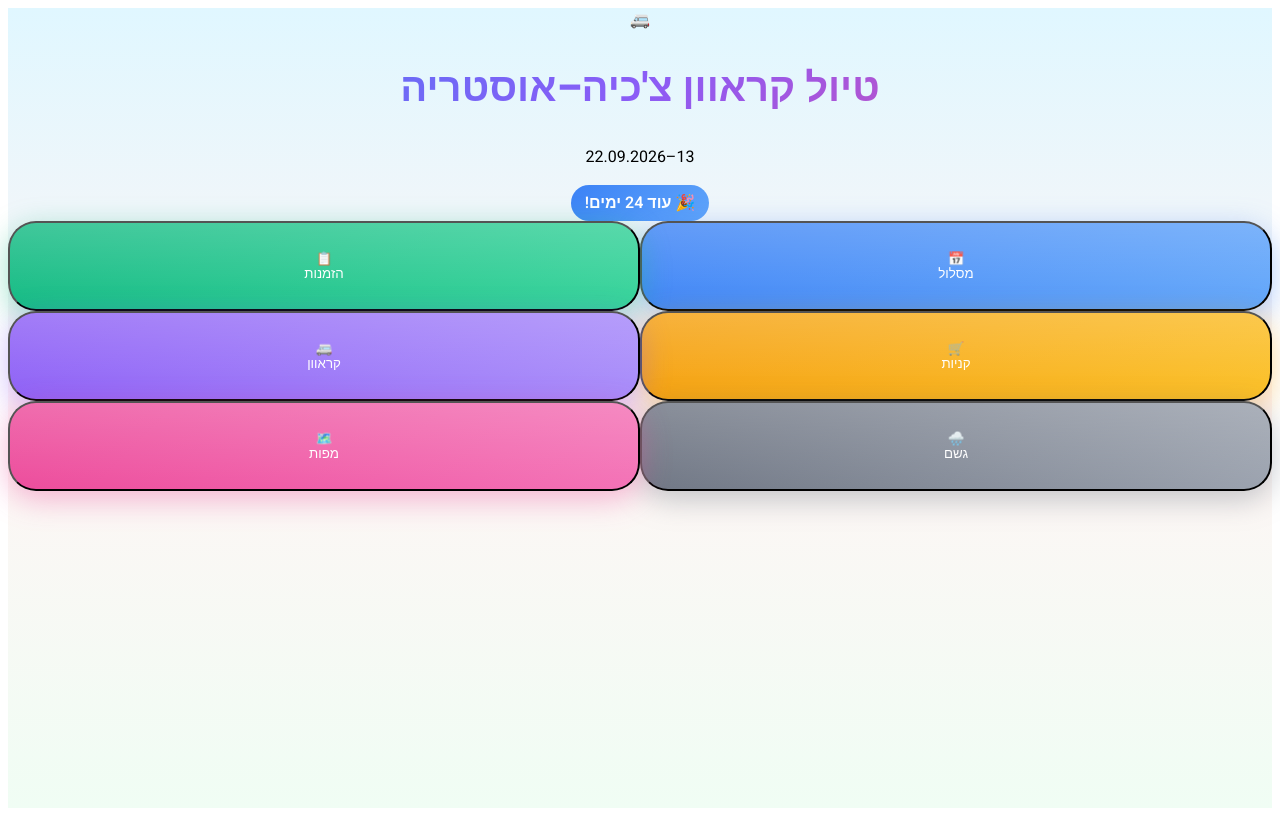
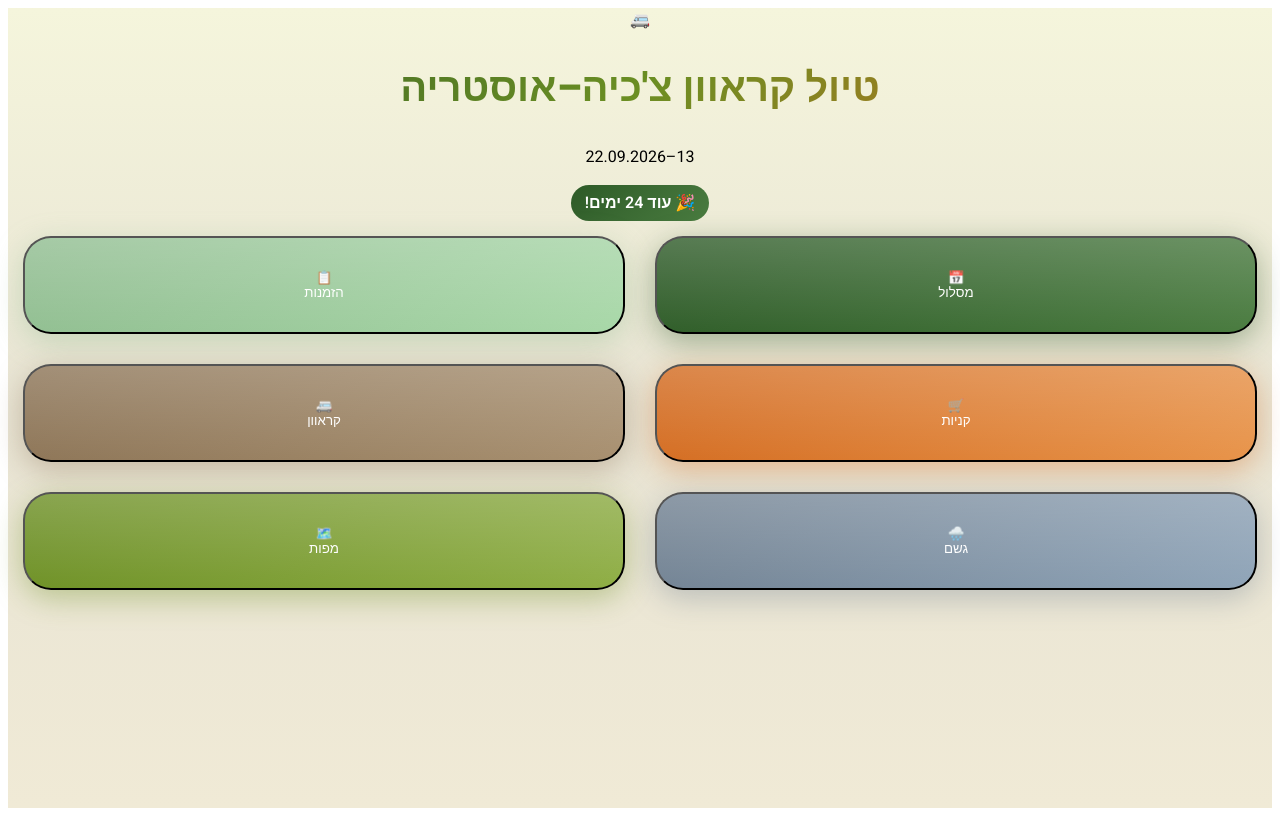
Before and after one commit to nikolayiliaev/caravan-trip, a React (Vite) app: page / in a window 1280 px wide. Built offline with nearby package versions, Linux system fonts and the light colour scheme.

Commit message:
Update design: nature colors, better spacing with 15px margins
Co-authored-by: Cursor <cursoragent@cursor.com>

```diff
--- a/src/App.tsx
+++ b/src/App.tsx
@@ -80,7 +80,7 @@ function HomeView({ onNavigate }: HomeViewProps) {
       </div>
 
       {/* Menu Grid */}
-      <div className="grid grid-cols-2 gap-5 mb-12">
+      <div className="grid grid-cols-2 mb-12">
         <button onClick={() => onNavigate('itinerary')} className="menu-card menu-card-blue">
           <div className="text-4xl mb-2">📅</div>
           <div className="font-bold text-lg">מסלול</div>
--- a/src/index.css
+++ b/src/index.css
@@ -22,9 +22,9 @@
   direction: rtl;
 }
 
-/* Colorful Background */
+/* Nature Background */
 .app-bg {
-  background: linear-gradient(180deg, #e0f7ff 0%, #fff5f5 50%, #f0fdf4 100%);
+  background: linear-gradient(180deg, #f5f5dc 0%, #e8e4d4 50%, #f0ead6 100%);
   min-height: 100vh;
 }
 
@@ -37,6 +37,7 @@
   overflow: hidden;
   word-wrap: break-word;
   overflow-wrap: break-word;
+  margin: 15px;
 }
 
 .card:hover {
@@ -47,7 +48,8 @@
 /* Colorful Menu Cards */
 .menu-card {
   border-radius: 28px;
-  padding: 28px 24px;
+  padding: 32px 24px;
+  margin: 15px;
   color: white;
   text-align: center;
   transition: all 0.3s ease;
@@ -71,33 +73,33 @@
 }
 
 .menu-card-blue {
-  background: linear-gradient(135deg, #3b82f6 0%, #60a5fa 100%);
-  box-shadow: 0 8px 30px rgba(59, 130, 246, 0.4);
+  background: linear-gradient(135deg, #2d5a27 0%, #4a7c40 100%);
+  box-shadow: 0 8px 30px rgba(45, 90, 39, 0.4);
 }
 
 .menu-card-green {
-  background: linear-gradient(135deg, #10b981 0%, #34d399 100%);
-  box-shadow: 0 8px 30px rgba(16, 185, 129, 0.4);
+  background: linear-gradient(135deg, #8fbc8f 0%, #a8d8a8 100%);
+  box-shadow: 0 8px 30px rgba(143, 188, 143, 0.4);
 }
 
 .menu-card-orange {
-  background: linear-gradient(135deg, #f59e0b 0%, #fbbf24 100%);
-  box-shadow: 0 8px 30px rgba(245, 158, 11, 0.4);
+  background: linear-gradient(135deg, #d2691e 0%, #e8944a 100%);
+  box-shadow: 0 8px 30px rgba(210, 105, 30, 0.4);
 }
 
 .menu-card-purple {
-  background: linear-gradient(135deg, #8b5cf6 0%, #a78bfa 100%);
-  box-shadow: 0 8px 30px rgba(139, 92, 246, 0.4);
+  background: linear-gradient(135deg, #8b7355 0%, #a89070 100%);
+  box-shadow: 0 8px 30px rgba(139, 115, 85, 0.4);
 }
 
 .menu-card-gray {
-  background: linear-gradient(135deg, #6b7280 0%, #9ca3af 100%);
-  box-shadow: 0 8px 30px rgba(107, 114, 128, 0.4);
+  background: linear-gradient(135deg, #708090 0%, #8fa4b8 100%);
+  box-shadow: 0 8px 30px rgba(112, 128, 144, 0.4);
 }
 
 .menu-card-pink {
-  background: linear-gradient(135deg, #ec4899 0%, #f472b6 100%);
-  box-shadow: 0 8px 30px rgba(236, 72, 153, 0.4);
+  background: linear-gradient(135deg, #6b8e23 0%, #8fae45 100%);
+  box-shadow: 0 8px 30px rgba(107, 142, 35, 0.4);
 }
 
 /* Day Card */
@@ -105,15 +107,16 @@
   background: white;
   border-radius: 20px;
   padding: 20px;
-  border-right: 5px solid #3b82f6;
+  margin: 15px;
+  border-right: 5px solid #2d5a27;
   box-shadow: 0 4px 15px rgba(0, 0, 0, 0.06);
   transition: all 0.3s ease;
 }
 
 .day-card:hover {
   transform: translateX(-4px);
-  box-shadow: 0 8px 30px rgba(59, 130, 246, 0.15);
-  border-right-color: #8b5cf6;
+  box-shadow: 0 8px 30px rgba(45, 90, 39, 0.15);
+  border-right-color: #6b8e23;
 }
 
 /* Badge */
@@ -130,7 +133,7 @@
 }
 
 .badge-blue {
-  background: linear-gradient(135deg, #3b82f6, #60a5fa);
+  background: linear-gradient(135deg, #2d5a27, #4a7c40);
   color: white;
   padding: 6px 14px;
   border-radius: 50px;
@@ -142,7 +145,7 @@
 }
 
 .badge-green {
-  background: linear-gradient(135deg, #10b981, #34d399);
+  background: linear-gradient(135deg, #6b8e23, #8fae45);
   color: white;
   padding: 6px 14px;
   border-radius: 50px;
@@ -154,7 +157,7 @@
 }
 
 .badge-red {
-  background: linear-gradient(135deg, #ef4444, #f87171);
+  background: linear-gradient(135deg, #b22222, #cd5c5c);
   color: white;
   padding: 6px 14px;
   border-radius: 50px;
@@ -166,7 +169,7 @@
 }
 
 .badge-orange {
-  background: linear-gradient(135deg, #f59e0b, #fbbf24);
+  background: linear-gradient(135deg, #d2691e, #e8944a);
   color: white;
   padding: 6px 14px;
   border-radius: 50px;
@@ -178,7 +181,7 @@
 }
 
 .badge-purple {
-  background: linear-gradient(135deg, #8b5cf6, #a78bfa);
+  background: linear-gradient(135deg, #8b7355, #a89070);
   color: white;
   padding: 6px 14px;
   border-radius: 50px;
@@ -215,20 +218,21 @@
 }
 
 .btn-primary {
-  background: linear-gradient(135deg, #3b82f6 0%, #8b5cf6 100%);
+  background: linear-gradient(135deg, #2d5a27 0%, #4a7c40 100%);
   color: white;
-  box-shadow: 0 4px 15px rgba(59, 130, 246, 0.4);
+  box-shadow: 0 4px 15px rgba(45, 90, 39, 0.4);
 }
 
 .btn-primary:hover {
   transform: translateY(-2px);
-  box-shadow: 0 8px 25px rgba(59, 130, 246, 0.5);
+  box-shadow: 0 8px 25px rgba(45, 90, 39, 0.5);
 }
 
 /* Info Box */
 .info-box {
   border-radius: 16px;
   padding: 16px;
+  margin: 15px;
   overflow: hidden;
   word-wrap: break-word;
   overflow-wrap: break-word;
@@ -263,7 +267,7 @@
 .header-title {
   font-size: 2.5rem;
   font-weight: 800;
-  background: linear-gradient(135deg, #3b82f6 0%, #8b5cf6 50%, #ec4899 100%);
+  background: linear-gradient(135deg, #2d5a27 0%, #6b8e23 50%, #d2691e 100%);
   -webkit-background-clip: text;
   -webkit-text-fill-color: transparent;
   background-clip: text;
```
